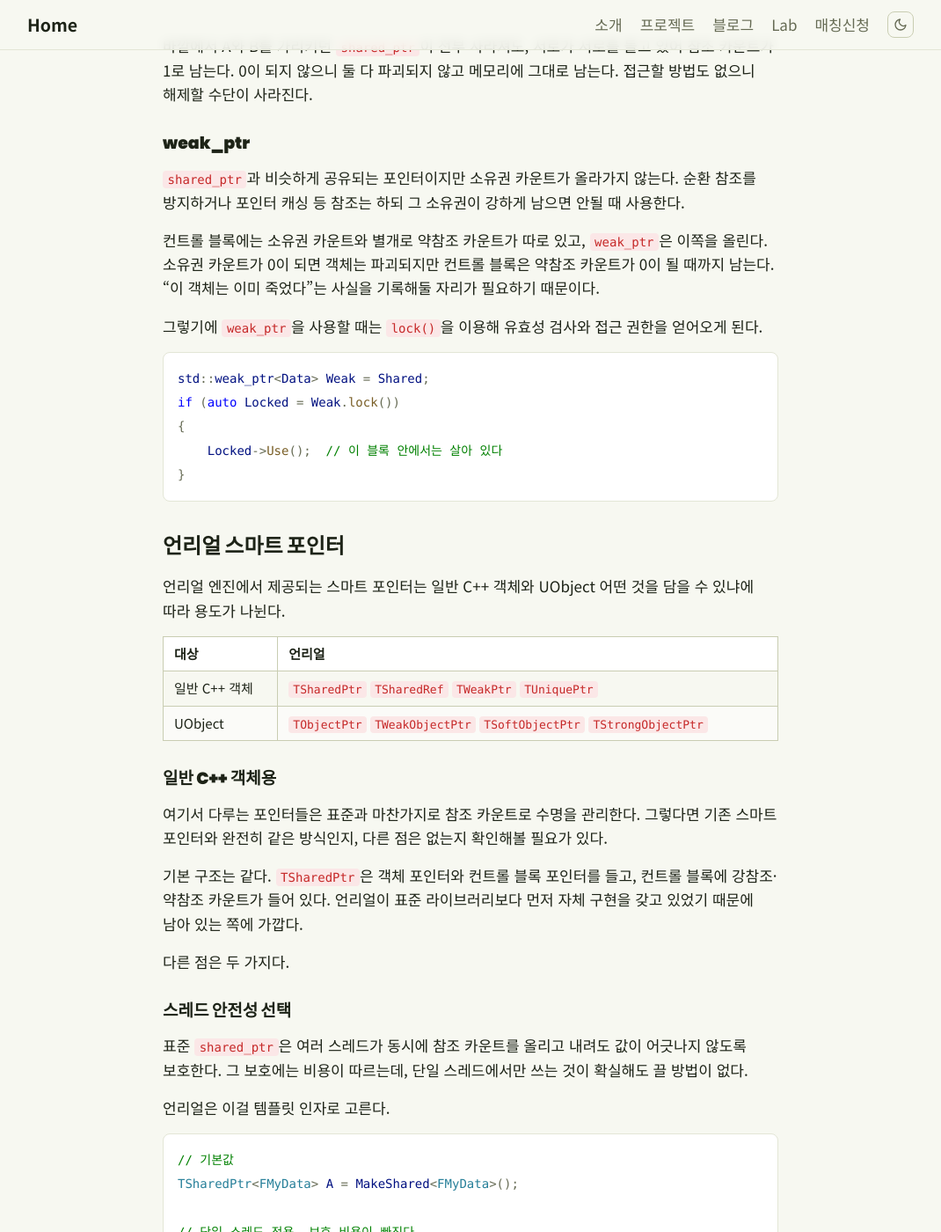
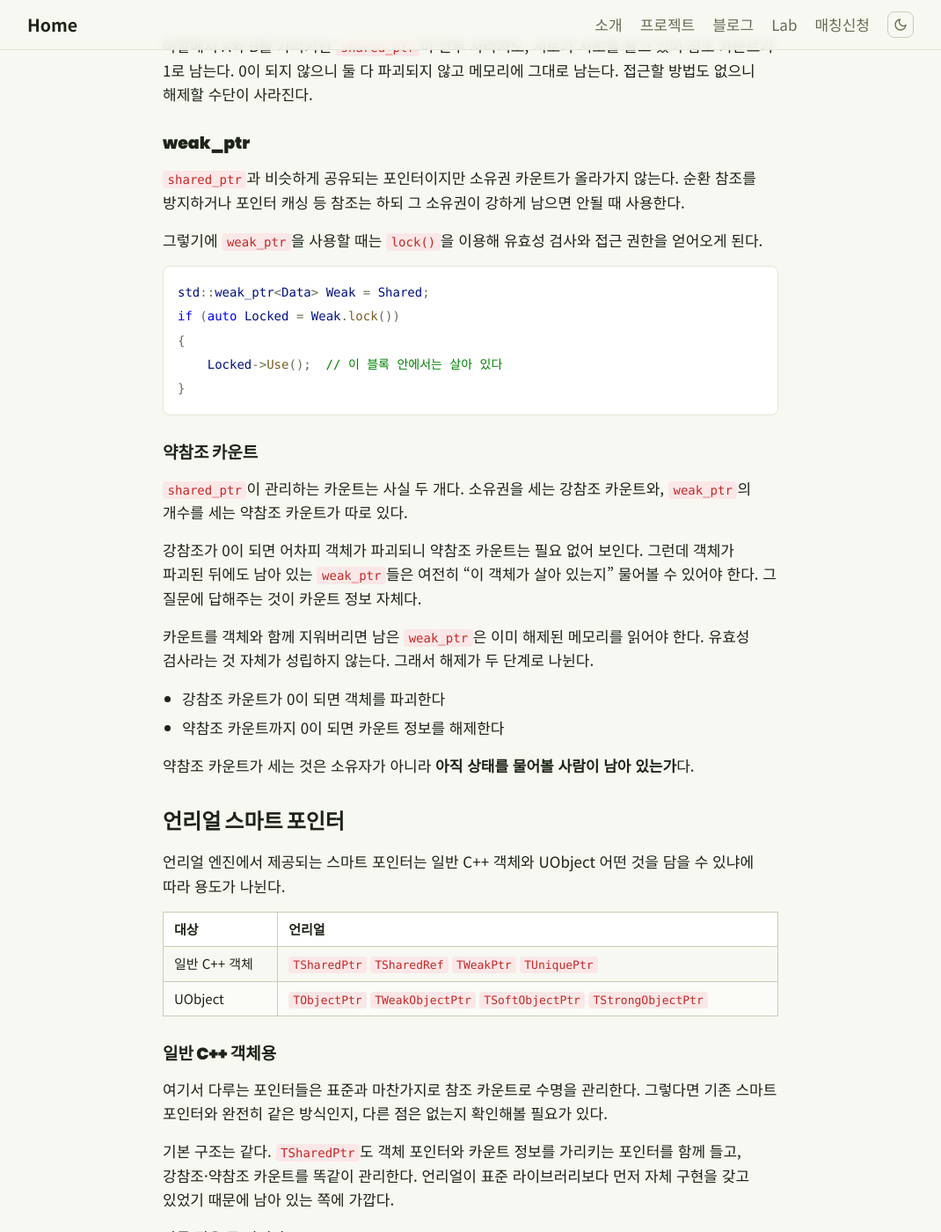
Before and after one commit to skamo3/skamo3.github.io, a Jekyll site: the page built from _posts/2026-08-13-cpp-unreal-smart-pointers.md, in a window 1280 px wide and 1400 px high, scrolled down 2073 px. Shown: the whole window at 88% size, without its empty margins (105-1175 px from the left). Built offline with Jekyll 4.4.1, drawn with Linux system fonts in a browser that asks for light colours; some of the changed text lies outside the part shown.

Commit message:
글 수정: 약참조 카운트 절 추가, 컨트롤 블록 표현 제거
약참조 카운트가 왜 필요한지 설명하는 절을 넣고, 글 전체에서
컨트롤 블록이라는 표현을 카운트 정보로 바꿨다.

Co-Authored-By: Claude Opus 5 <noreply@anthropic.com>

````diff
--- a/_posts/2026-08-13-cpp-unreal-smart-pointers.md
+++ b/_posts/2026-08-13-cpp-unreal-smart-pointers.md
@@ -63,8 +63,6 @@ flowchart LR
 
 `shared_ptr`과 비슷하게 공유되는 포인터이지만 소유권 카운트가 올라가지 않는다. 순환 참조를 방지하거나 포인터 캐싱 등 참조는 하되 그 소유권이 강하게 남으면 안될 때 사용한다.
 
-컨트롤 블록에는 소유권 카운트와 별개로 약참조 카운트가 따로 있고, `weak_ptr`은 이쪽을 올린다. 소유권 카운트가 0이 되면 객체는 파괴되지만 컨트롤 블록은 약참조 카운트가 0이 될 때까지 남는다. "이 객체는 이미 죽었다"는 사실을 기록해둘 자리가 필요하기 때문이다.
-
 그렇기에 `weak_ptr`을 사용할 때는 `lock()`을 이용해 유효성 검사와 접근 권한을 얻어오게 된다.
 
 ```cpp
@@ -74,6 +72,19 @@ if (auto Locked = Weak.lock())
     Locked->Use();  // 이 블록 안에서는 살아 있다
 }
 ```
+
+### 약참조 카운트
+
+`shared_ptr`이 관리하는 카운트는 사실 두 개다. 소유권을 세는 강참조 카운트와, `weak_ptr`의 개수를 세는 약참조 카운트가 따로 있다.
+
+강참조가 0이 되면 어차피 객체가 파괴되니 약참조 카운트는 필요 없어 보인다. 그런데 객체가 파괴된 뒤에도 남아 있는 `weak_ptr`들은 여전히 "이 객체가 살아 있는지" 물어볼 수 있어야 한다. 그 질문에 답해주는 것이 카운트 정보 자체다.
+
+카운트를 객체와 함께 지워버리면 남은 `weak_ptr`은 이미 해제된 메모리를 읽어야 한다. 유효성 검사라는 것 자체가 성립하지 않는다. 그래서 해제가 두 단계로 나뉜다.
+
+- 강참조 카운트가 0이 되면 객체를 파괴한다
+- 약참조 카운트까지 0이 되면 카운트 정보를 해제한다
+
+약참조 카운트가 세는 것은 소유자가 아니라 **아직 상태를 물어볼 사람이 남아 있는가**다.
 
 ## 언리얼 스마트 포인터
 
@@ -88,7 +99,7 @@ if (auto Locked = Weak.lock())
 
 여기서 다루는 포인터들은 표준과 마찬가지로 참조 카운트로 수명을 관리한다. 그렇다면 기존 스마트 포인터와 완전히 같은 방식인지, 다른 점은 없는지 확인해볼 필요가 있다.
 
-기본 구조는 같다. `TSharedPtr`은 객체 포인터와 컨트롤 블록 포인터를 들고, 컨트롤 블록에 강참조·약참조 카운트가 들어 있다. 언리얼이 표준 라이브러리보다 먼저 자체 구현을 갖고 있었기 때문에 남아 있는 쪽에 가깝다.
+기본 구조는 같다. `TSharedPtr`도 객체 포인터와 카운트 정보를 가리키는 포인터를 함께 들고, 강참조·약참조 카운트를 똑같이 관리한다. 언리얼이 표준 라이브러리보다 먼저 자체 구현을 갖고 있었기 때문에 남아 있는 쪽에 가깝다.
 
 다른 점은 두 가지다.
 
@@ -142,12 +153,12 @@ TObjectPtr<AWeapon> EquippedWeapon;
 
 `weak_ptr`과 이름도 목적도 같다. 대상을 살려두지 않고, 쓰기 전에 유효성을 확인해야 한다. 그런데 구현은 전혀 다르다.
 
-`weak_ptr`은 컨트롤 블록을 가리키는 포인터를 들고 있다. `TWeakObjectPtr`은 포인터를 아예 들고 있지 않다. **전역 객체 배열의 인덱스와 세대 번호**, 정수 두 개가 전부다.
+`weak_ptr`은 카운트 정보를 가리키는 포인터를 들고 있다. `TWeakObjectPtr`은 포인터를 아예 들고 있지 않다. **전역 객체 배열의 인덱스와 세대 번호**, 정수 두 개가 전부다.
 
 <pre class="mermaid">
 flowchart TD
     subgraph STD["std::weak_ptr"]
-        W["weak_ptr<br/>컨트롤 블록 포인터"] --> CB["컨트롤 블록<br/>강참조 / 약참조 카운트"]
+        W["weak_ptr<br/>카운트 정보 포인터"] --> CB["카운트 정보<br/>강참조 / 약참조 카운트"]
         CB -.-> OBJ["객체"]
     end
     subgraph UE["TWeakObjectPtr"]
@@ -157,12 +168,12 @@ flowchart TD
     STD ~~~ UE
 </pre>
 
-이렇게 할 수 있는 이유는 UObject가 이미 GC를 위해 전역 배열로 관리되고 있기 때문이다. 인덱스만 있으면 조회가 되니 별도 컨트롤 블록을 만들 필요가 없다. 문제는 객체가 파괴되면 그 슬롯이 다른 객체에 재사용된다는 점인데, 이걸 세대 번호로 구분한다. 슬롯이 재사용될 때마다 번호가 올라가므로, 저장해둔 번호와 현재 번호가 다르면 내가 알던 객체가 아니라고 판단한다.
+이렇게 할 수 있는 이유는 UObject가 이미 GC를 위해 전역 배열로 관리되고 있기 때문이다. 인덱스만 있으면 조회가 되니 별도 카운트 정보를 만들 필요가 없다. 문제는 객체가 파괴되면 그 슬롯이 다른 객체에 재사용된다는 점인데, 이걸 세대 번호로 구분한다. 슬롯이 재사용될 때마다 번호가 올라가므로, 저장해둔 번호와 현재 번호가 다르면 내가 알던 객체가 아니라고 판단한다.
 
 이 방식으로 얻는 것이 두 가지다.
 
 - 크기가 정수 두 개, 8바이트다. 64비트에서 `weak_ptr`은 포인터 두 개라 16바이트다
-- 대상이 죽은 뒤 남는 메모리가 없다. `weak_ptr`은 약참조가 살아 있는 동안 컨트롤 블록이 계속 남는다
+- 대상이 죽은 뒤 남는 메모리가 없다. `weak_ptr`은 약참조가 살아 있는 동안 카운트 정보가 계속 남는다
 
 사용법도 다르다. `weak_ptr`은 `lock()`으로 승격해야 접근할 수 있지만, `TWeakObjectPtr`에는 이런 승격이 없다. 유효한지 확인하고 바로 원시 포인터를 꺼내 쓴다.
 
@@ -234,5 +245,5 @@ class FMyNonUObjectClass
 
 - 언리얼 스마트 포인터는 대상이 UObject인지에 따라 두 계열로 갈린다. 수명을 참조 카운트가 정하느냐 GC가 정하느냐의 차이다
 - 일반 객체용은 표준과 구조가 같고, 스레드 안전성을 컴파일 타임에 고를 수 있다는 점과 널이 될 수 없는 `TSharedRef`가 다르다
-- `TWeakObjectPtr`은 `weak_ptr`과 목적만 같다. 컨트롤 블록 대신 전역 배열 인덱스와 세대 번호를 들고 있어 더 작고 남는 메모리가 없다
+- `TWeakObjectPtr`은 `weak_ptr`과 목적만 같다. 카운트 정보 대신 전역 배열 인덱스와 세대 번호를 들고 있어 더 작고 남는 메모리가 없다
 - `TObjectPtr`은 소유 포인터가 아니라 GC가 따라갈 참조를 만드는 표시에 가깝다
````
